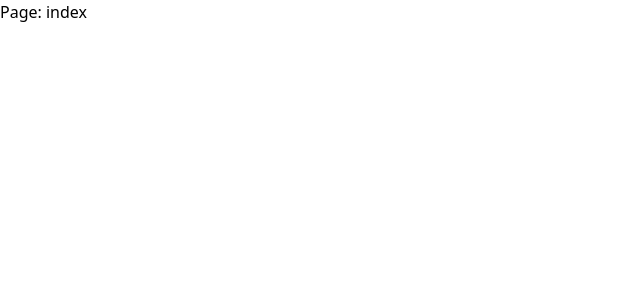
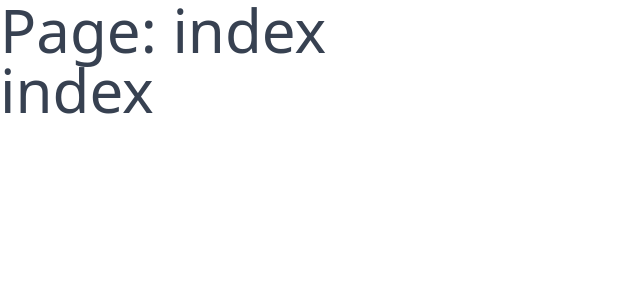
Before and after one commit to viccjiang/nuxt3-page, a Nuxt app: page / in a window 1280 px wide. Shown: the top 300 px of the page, without its empty margins (0-640 px from the left). Built offline with nearby package versions, Linux system fonts and the light colour scheme.

Commit message:
ESLint + Prettier 環境建置

```diff
--- a/pages/index.vue
+++ b/pages/index.vue
@@ -1,7 +1,12 @@
-<script setup></script>
+<script setup>
+const title = 'index';
+</script>
 
 <template>
-  <div>Page: index</div>
+  <div class="font-600 text-6xl text-gray-700">
+    Page: index
+    <div>{{ title }}</div>
+  </div>
 </template>
 
 <style scoped></style>
```
Also changed, not shown: .prettierrc.cjs.
